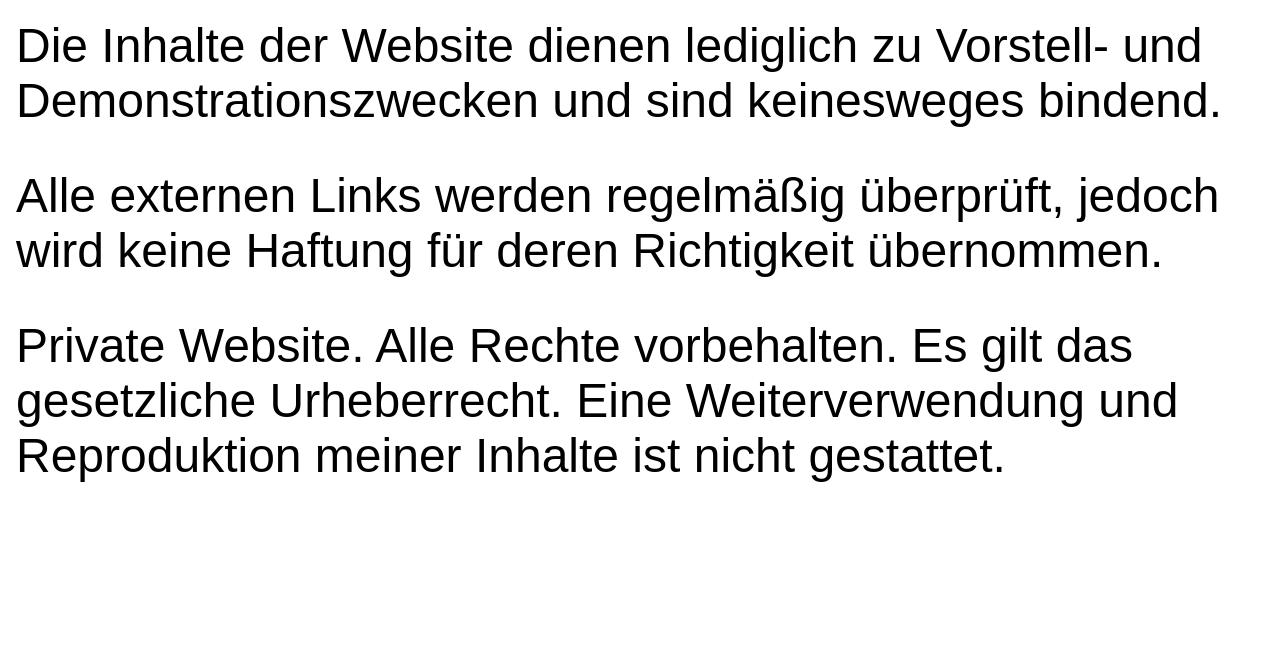
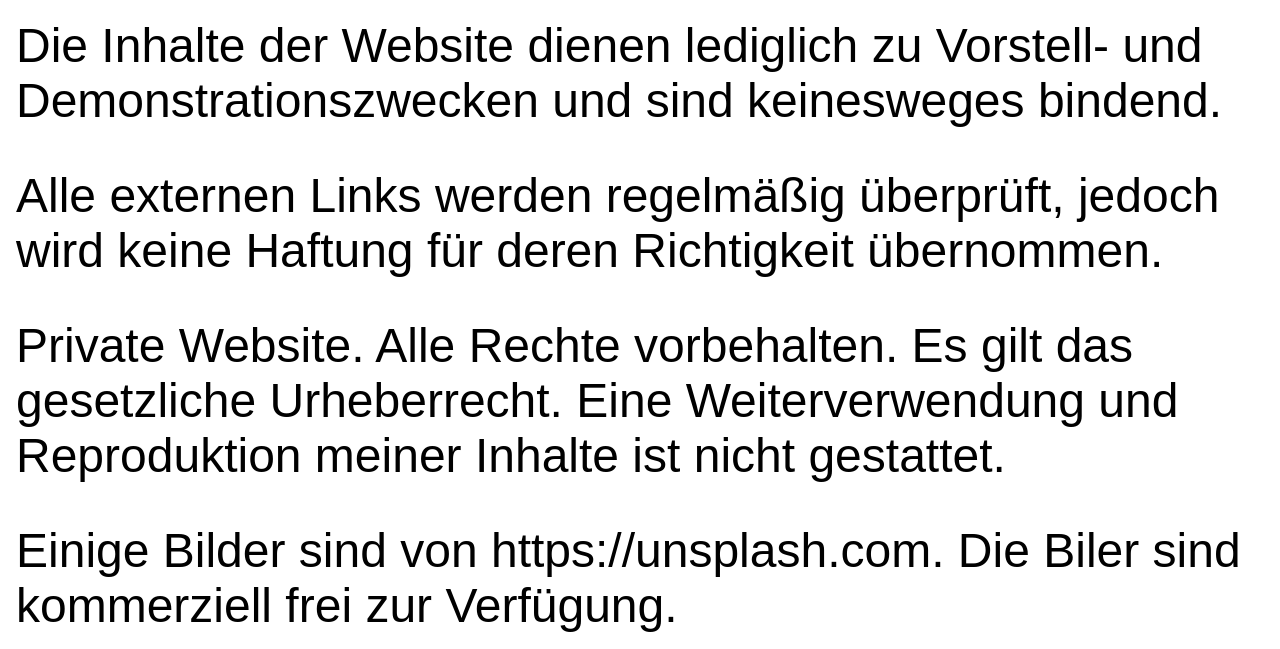
Before and after one commit to FlorianFlatscher/oneup, a plain HTML site: page impress.html in a window 1280 px wide. Shown: the part 595-1244 px from the top of the page. Before the commit the page ends 1094 px from the top, so only its background shows below. Drawn offline with Linux system fonts and the light colour scheme; a web font is replaced by a local one.

Commit message:
add contribution

```diff
--- a/impress.html
+++ b/impress.html
@@ -43,6 +43,9 @@
                 <div class="mt">
                     Private Website. Alle Rechte vorbehalten. Es gilt das gesetzliche Urheberrecht. Eine Weiterverwendung und Reproduktion meiner Inhalte ist nicht gestattet.
                 </div>
+                <div class="mt">
+                   Einige Bilder sind von https://unsplash.com. Die Biler sind kommerziell frei zur Verfügung.
+                </div>
             </div>
         <section>
 
```
